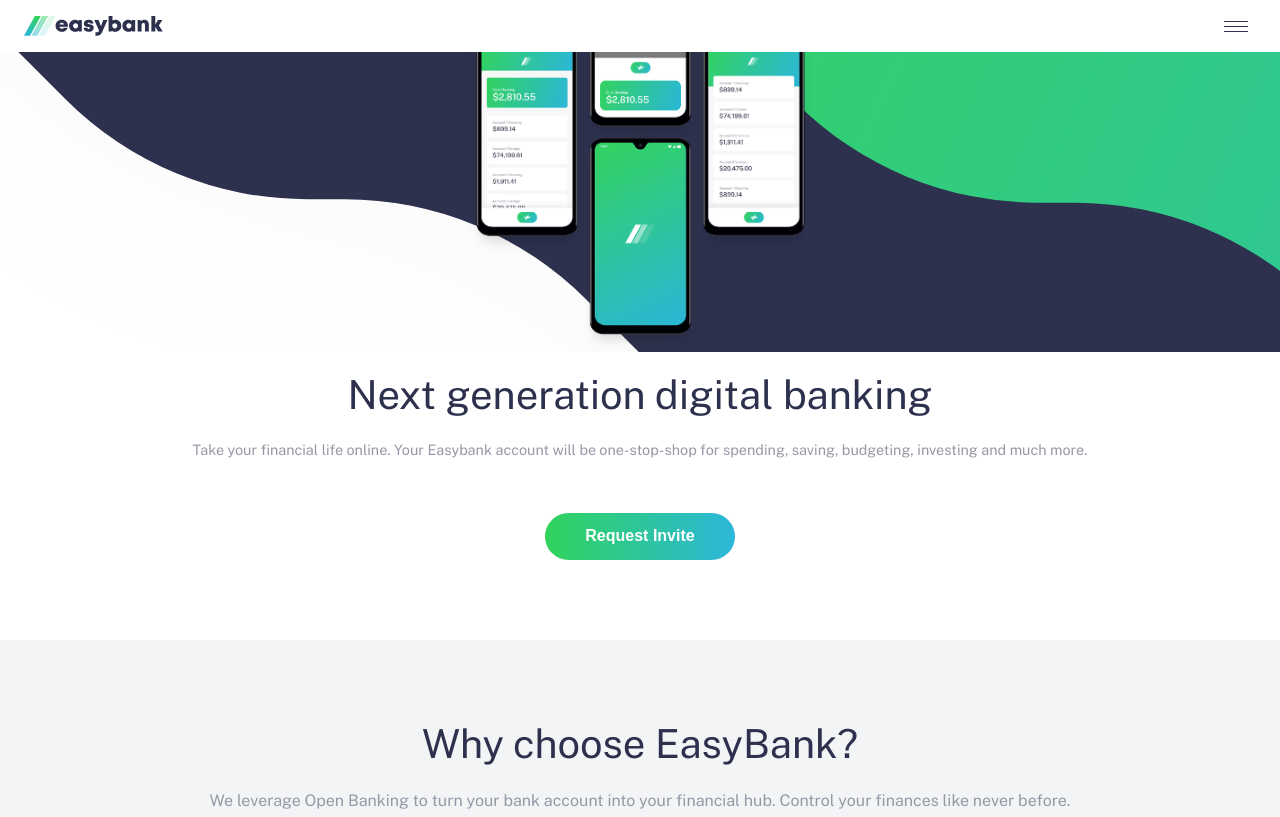
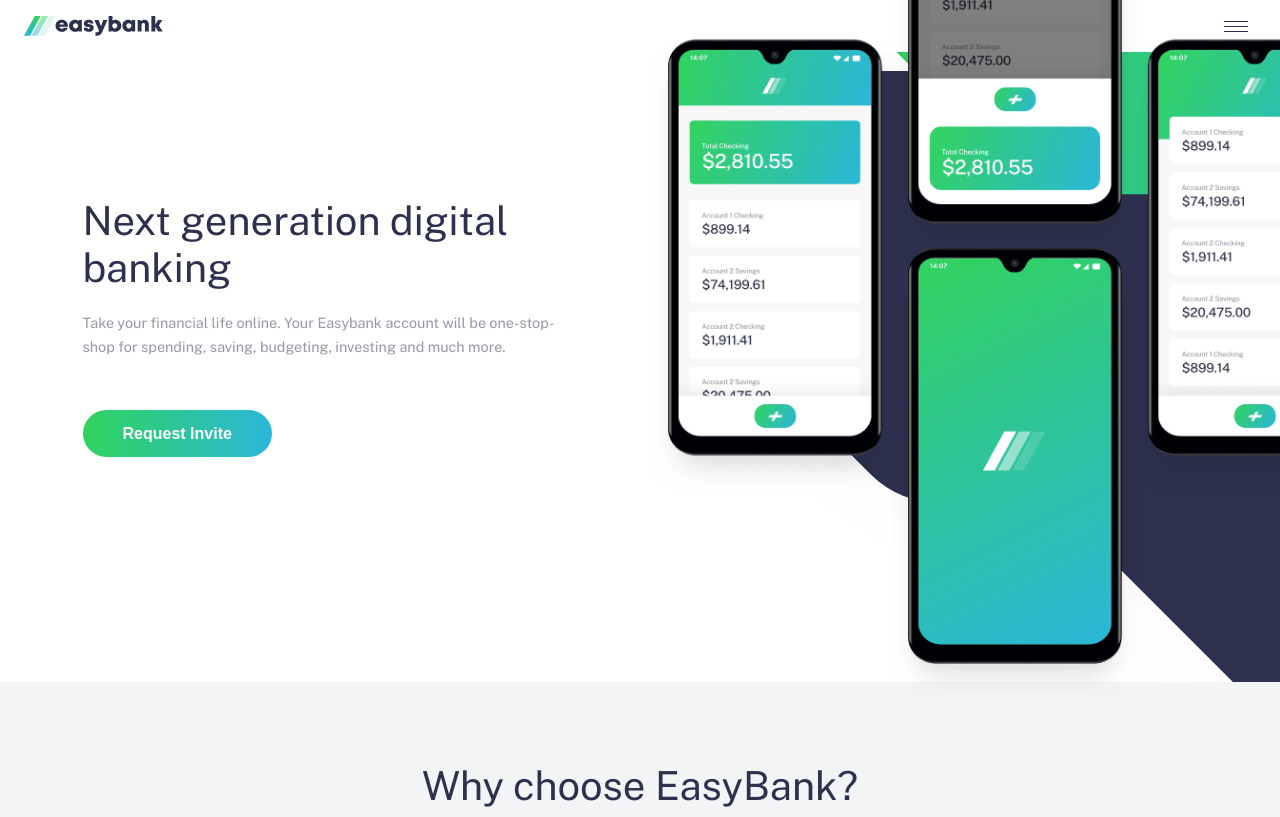
Before and after one commit to jairpss/bank-app-sass, a plain HTML site: page index.html in a window 1280 px wide. Shown: the top 817 px of the page. Drawn offline with nearby package versions, Linux system fonts and the light colour scheme.

Commit message:
Img hero desktop version

```diff
--- a/index.html
+++ b/index.html
@@ -14,13 +14,16 @@
         <nav class="menu"></nav>
     </header>
     <section class="hero">
-        <div class="hero__image"></div>
         <div class="wrapper">
-            <h1 class="title__h1">Next generation digital banking</h1>
-            <p class="copy">Take your financial life online. Your Easybank account will be one-stop-shop for spending, saving, budgeting, investing and much more.</p>
-            <button class="button">Request Invite</button>
+            <div class="hero__content">
+                <div class="hero__image"></div>
+                <div class="hero__description">
+                    <h1 class="title__h1">Next generation digital banking</h1>
+                    <p class="copy">Take your financial life online. Your Easybank account will be one-stop-shop for spending, saving, budgeting, investing and much more.</p>
+                    <button class="button">Request Invite</button>
+                </div>
+            </div>
         </div>
-
     </section>
     <section class="why">
         <div class="wrapper">
--- a/src/sass/estilos.scss
+++ b/src/sass/estilos.scss
@@ -19,6 +19,9 @@
 
 .wrapper{
     padding: 0 $wrapperSpace;
+    max-width: 1115px;
+    margin: auto;
+
 }
 
 @mixin title {
--- a/src/sass/hero.scss
+++ b/src/sass/hero.scss
@@ -1,5 +1,5 @@
 @import "./variables.scss";
-
+//min 3:30
 .hero{
     text-align: center;
     padding-bottom: 5em;
@@ -13,4 +13,32 @@
         background-size: 345px, cover;
         margin-bottom: 1.2em;
     }
+    @media screen and (min-width: 768px){
+        text-align: left;
+        background: url('../images/bg-intro-desktop.svg') left 650px top -290px no-repeat;
+        background-size: cover;
+        min-height: 550px;
+        box-sizing: border-box;
+        &__content{
+            display: grid;
+            min-height: 550px;
+            align-items: center;
+            grid-template-areas: "description image";
+            grid-template-columns: 480px 1fr;
+        }
+        &__description{
+            grid-area: description;
+        }
+        &__image{
+           grid-area: image;
+           min-height: inherit;
+           position: absolute;
+           width: 730px;
+           right: 0;
+           height: 768px;
+           background: url('../images/image-mockups.png') right -100px bottom no-repeat;
+           background-size: cover;
+        }
+    }
+
 }
--- a/src/sass/latestArticles.scss
+++ b/src/sass/latestArticles.scss
@@ -3,7 +3,7 @@
 .latestArticles{
     // minuto 2:11:00
     padding-top: 5em 0;
-    //background: $veryLightGray;
+    background: $veryLightGray;
     .title__h1{
         margin-top: 1em;
         text-align: center;
@@ -22,6 +22,9 @@
         &-content{
             padding: 1.8em;
         }
+        .copy{
+            color: $grayishBlue;
+        }
         small{
             color: $grayishBlue;
             margin: 1em;
```
Also changed, not shown: src/sass/estilos.css, src/sass/hero.css, src/sass/latestArticles.css, 3 other files.
